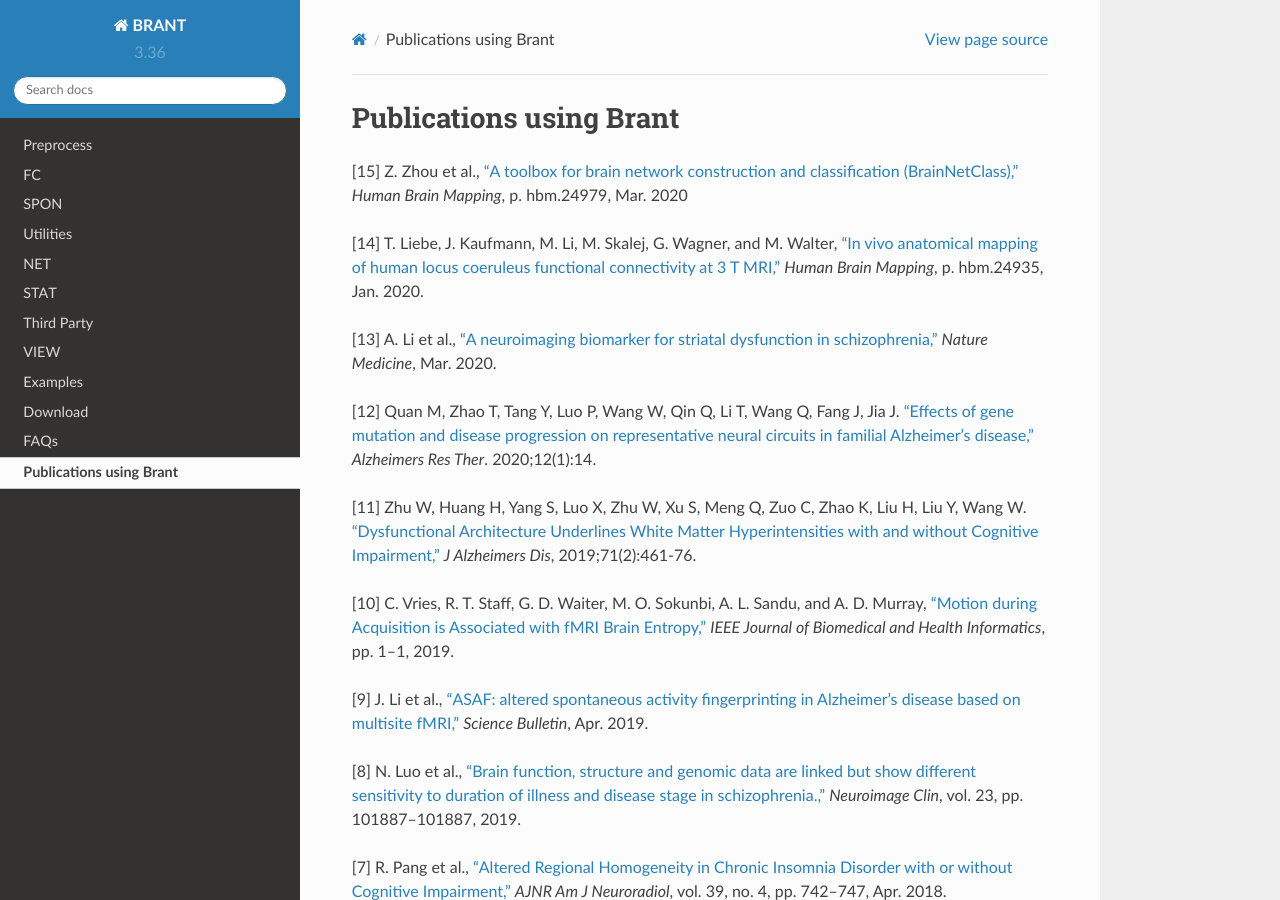
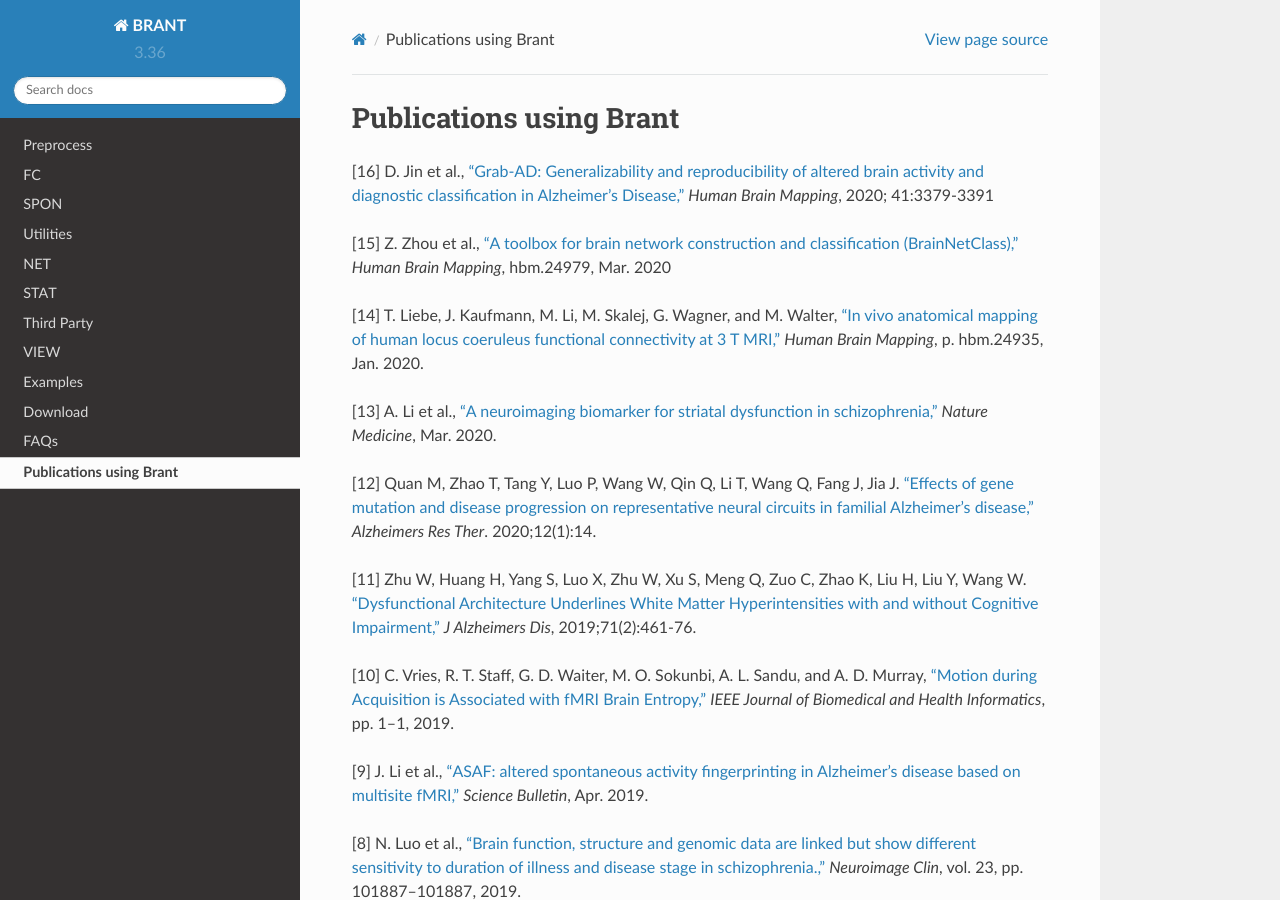
Before and after one commit to YongLiuLab/brant, a Sphinx documentation site: the page built from source/Publications_using_Brant.txt, in a window 1280 px wide and 900 px high. Built offline with Sphinx 7.4.7 and the Read the Docs theme 2.0.0, drawn with Linux system fonts in a browser that asks for light colours; pages that are not in the unit, such as notebooks, are missing from menus.

Commit message:
Update Publications_using_Brant.txt

```diff
--- a/source/Publications_using_Brant.txt
+++ b/source/Publications_using_Brant.txt
@@ -1,6 +1,8 @@
 Publications using Brant
 --------------------------------------------
-[15] Z. Zhou et al., `"A toolbox for brain network construction and classification (BrainNetClass),"`_ *Human Brain Mapping*, p. hbm.24979, Mar. 2020
+[16] D. Jin et al., `"Grab-AD: Generalizability and reproducibility of altered brain activity and diagnostic classification in Alzheimer's Disease,"`_ *Human Brain Mapping*,  2020; 41:3379-3391
+
+[15] Z. Zhou et al., `"A toolbox for brain network construction and classification (BrainNetClass),"`_ *Human Brain Mapping*,  hbm.24979, Mar. 2020
 
 [14] T. Liebe, J. Kaufmann, M. Li, M. Skalej, G. Wagner, and M. Walter, `"In vivo anatomical mapping of human locus coeruleus functional connectivity at 3 T MRI,"`_ *Human Brain Mapping*, p. hbm.24935, Jan. 2020.
 
@@ -32,6 +34,7 @@
 
 [1] Y. Wang et al., `"Using Regional Homogeneity to Reveal Altered Spontaneous Activity in Patients with Mild Cognitive Impairment,"`_ *BioMed Research International*, vol. 2015, pp. 1–8, 2015.
 
+.. _`"Grab-AD: Generalizability and reproducibility of altered brain activity and diagnostic classification in Alzheimer's Disease,"`: https://onlinelibrary.wiley.com/doi/full/10.1002/hbm.25023
 
 .. _`"A toolbox for brain network construction and classification (BrainNetClass),"`: https://onlinelibrary.wiley.com/doi/full/10.1002/hbm.24979
 
```
